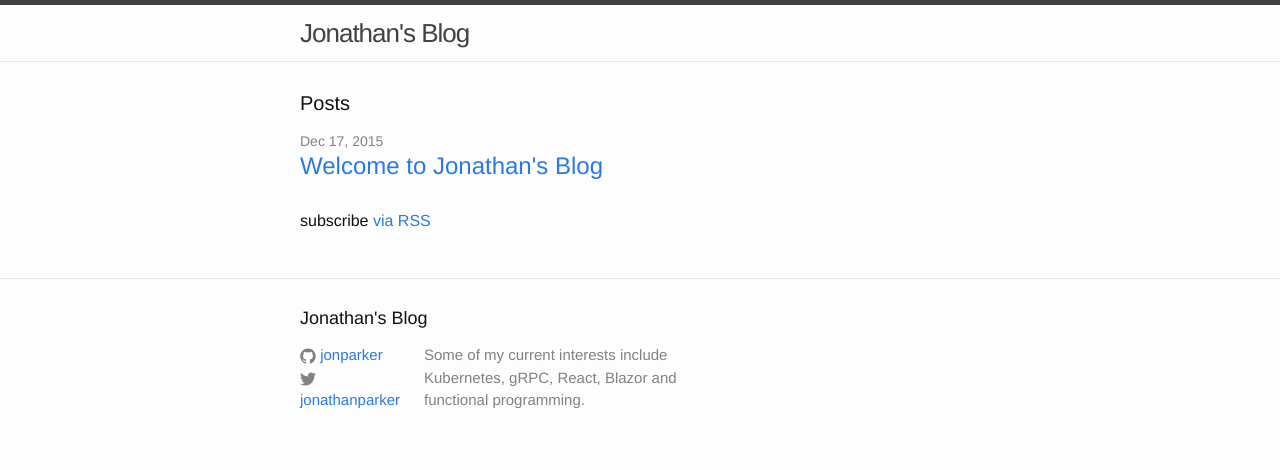
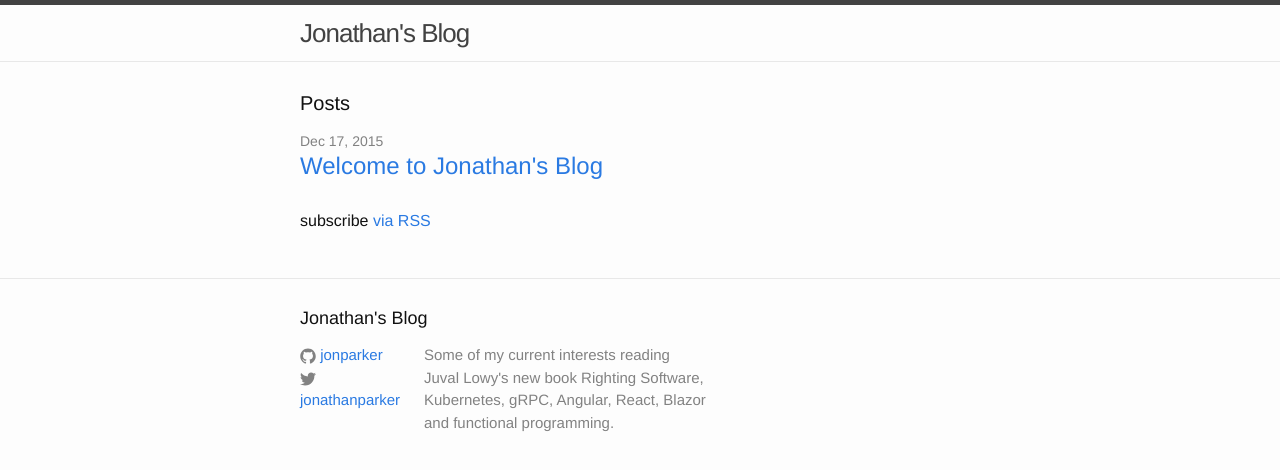
Before and after one commit to jonparker/jonparker, a Jekyll site: the page built from index.html, in a window 1280 px wide. Shown: the top 470 px of the page. Built offline with Jekyll 4.4.1, drawn with Linux system fonts in a browser that asks for light colours; nearby versions of some CDN libraries.

Commit message:
Update _config.yml

```diff
--- a/_config.yml
+++ b/_config.yml
@@ -7,11 +7,11 @@
 
 # Site settings
 title: Jonathan's Blog
-email: your-email@domain.com
+email: jon@blazorapps.io
 description: > # this means to ignore newlines until "baseurl:"
-  Some of my current interests include Kubernetes, gRPC, React, Blazor and functional programming.
+  Some of my current interests reading Juval Lowy's new book Righting Software, Kubernetes, gRPC, Angular, React, Blazor and functional programming.
 baseurl: "" # the subpath of your site, e.g. /blog
-url: "http://jonparker.github.io.com" # the base hostname & protocol for your site
+url: "http://blazorapps.io" # the base hostname & protocol for your site
 twitter_username: jonathanparker
 github_username:  jonparker
 permalink: pretty
```
